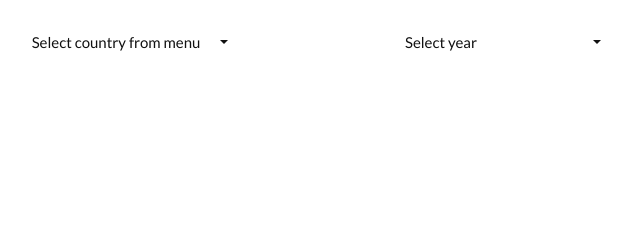
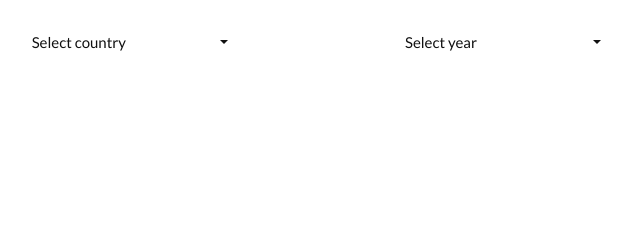
Before and after one commit to sam01ln12/calendarific_api, a plain HTML site: page index.html in a window 1280 px wide. Shown: the full height of the page, 122-762 px from the left. Drawn offline with nearby package versions, Linux system fonts and the light colour scheme.

Commit message:
Update index.html

```diff
--- a/index.html
+++ b/index.html
@@ -13,8 +13,8 @@
     <div class="container">
         <div class="row">
             <div class="col-md-3">
-                <select class="selectpicker" id = "country_select"data-live-search="true">
-                    <option selected>Select country from menu</option>
+                <select class="selectpicker" id = "country_select" data-live-search="true">
+                    <option selected>Select country</option>
                       <option value="Afghanistan">Afghanistan</option>
                       <option value="Albania">Albania</option>
                       <option value="Algeria">Algeria</option>
@@ -226,7 +226,8 @@
             <div class="col-md-3">
                 <button type="button" class="btn btn-outline-success" id = "search">Search</button>
             </div>
-             </div>
+
+        </div>
 
 
         <div class="row">
@@ -263,6 +264,7 @@
             </div>
         </div>
     </div>
+
     <script src="js/scripts.js"></script>
     <script src="js/main.js"></script>
     <script src="js/storage_script.js"></script>
```
